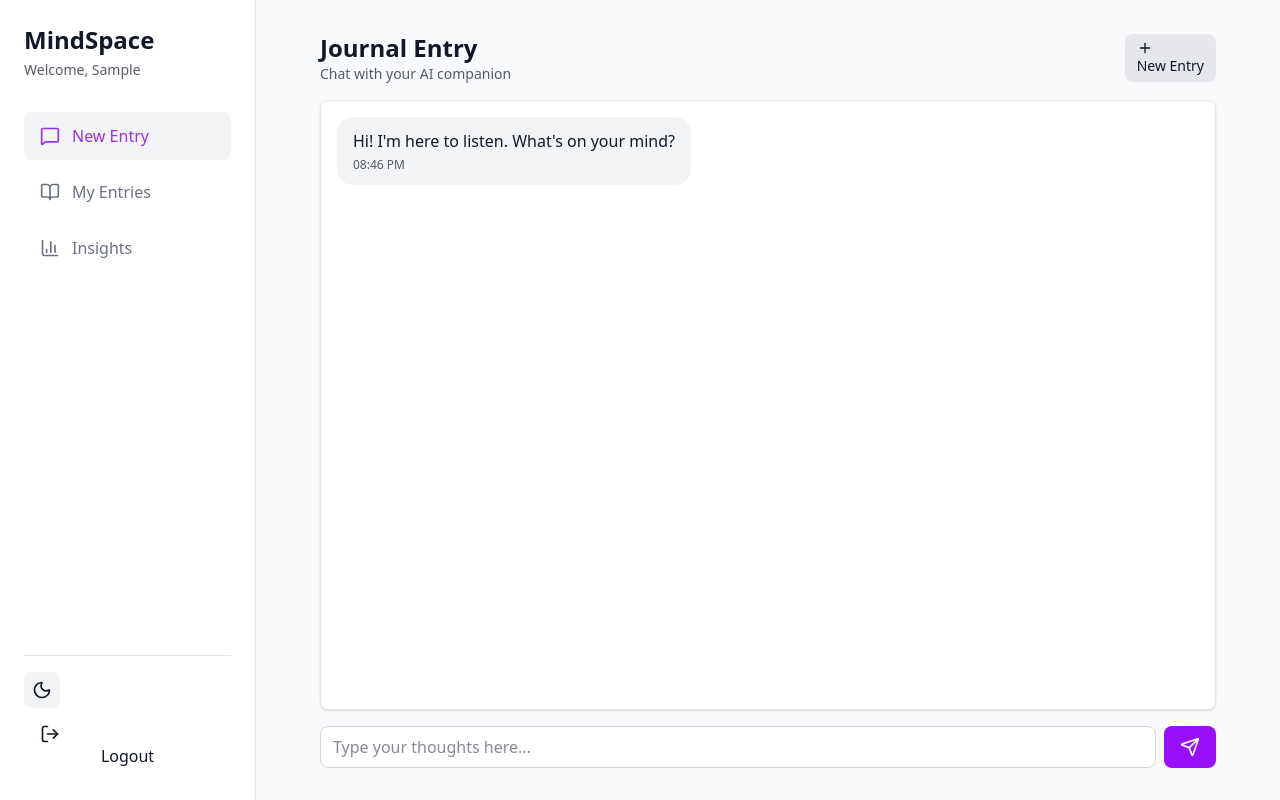
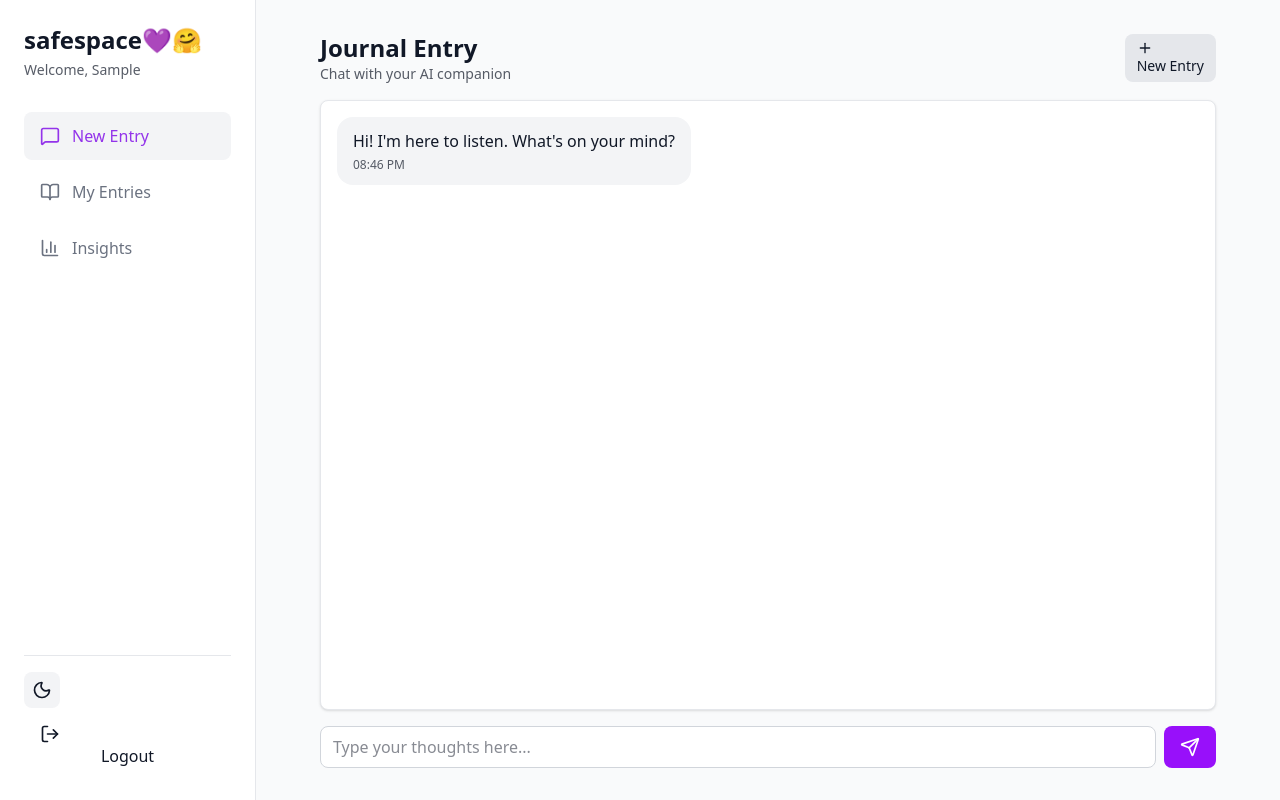
Before and after one commit to Dhrithi432/panw-hackathon-journal-casestudy, a React (Vite) app in the folder frontend/: page / in a window 1280 px wide. Both pictures are taken after typing "Sample", "name@example.com" into the empty fields and a click on the button "Sign In". Built offline with nearby package versions, Linux system fonts and the light colour scheme; no server answers.

Commit message:
fixing app name

```diff
--- a/frontend/src/App.tsx
+++ b/frontend/src/App.tsx
@@ -51,7 +51,7 @@
       >
         {/* Logo/Brand */}
         <div className="mb-8">
-          <h1 className="text-2xl font-bold">MindSpace</h1>
+          <h1 className="text-2xl font-bold">safespace💜🤗</h1>
           <p className="text-sm opacity-70 mt-1">Welcome, {user?.username}</p>
         </div>
 
```
